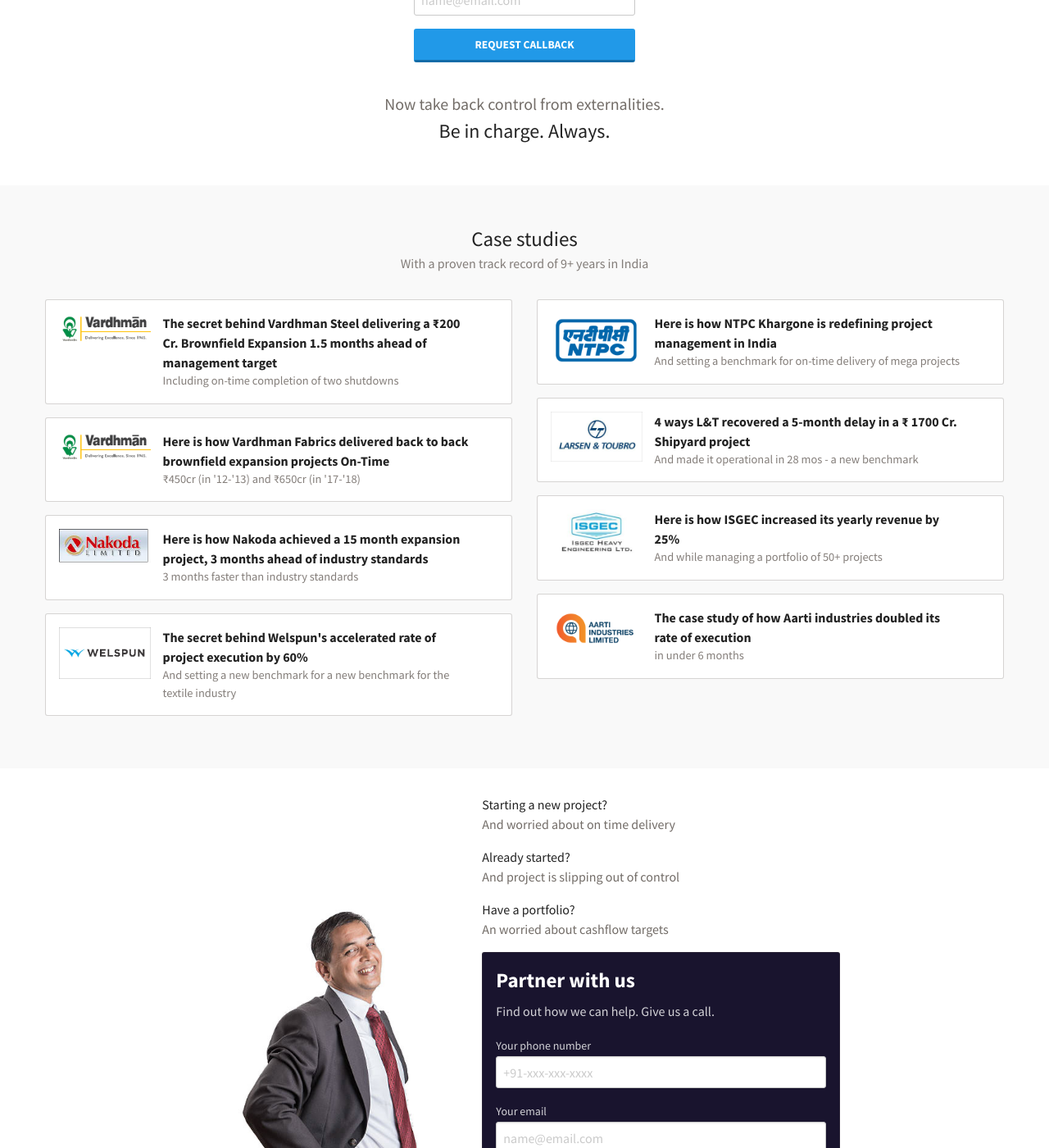
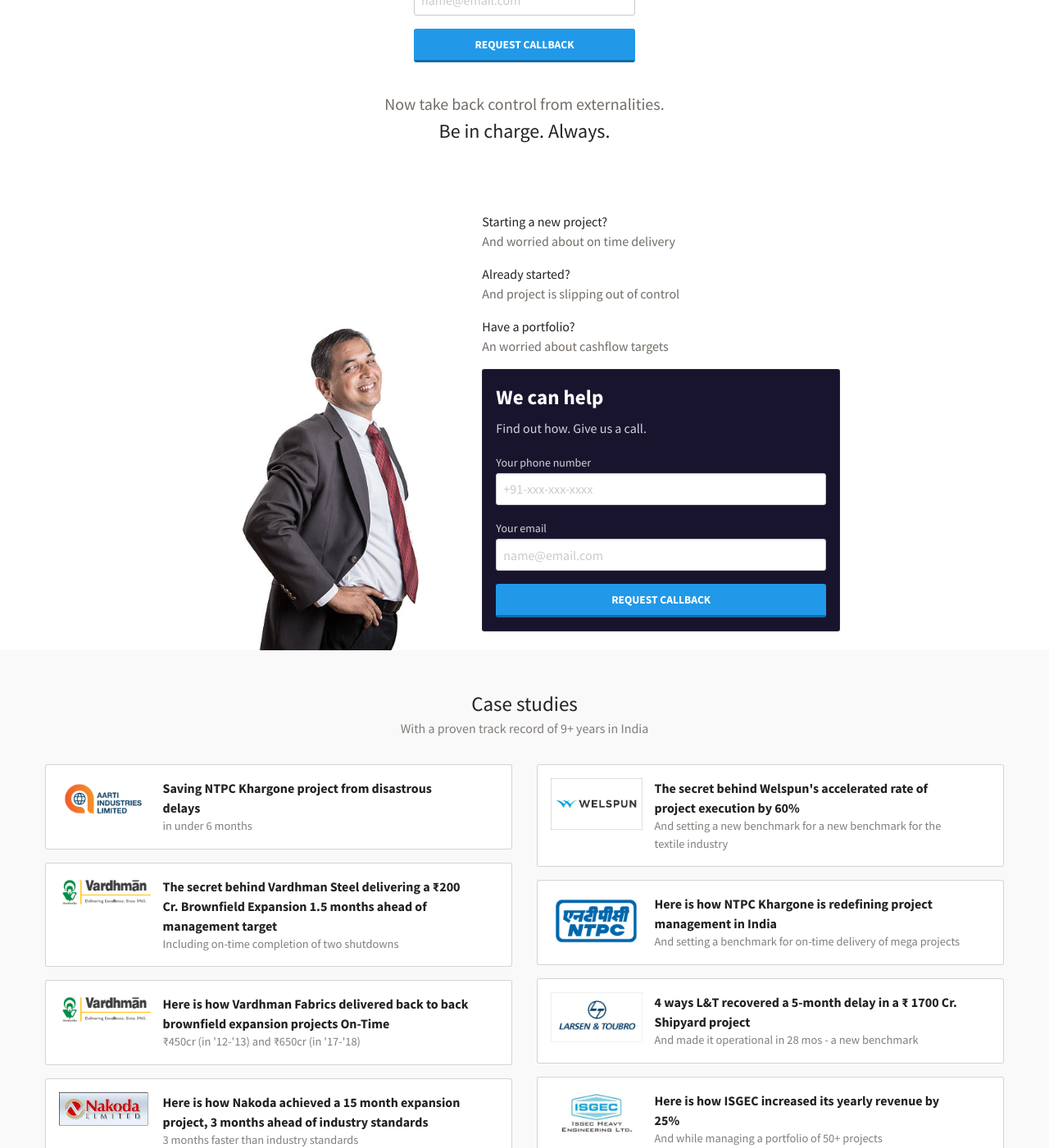
Before and after one commit to AdityaNayak/rz, a Jekyll site: the page built from _pages/index.md, in a window 1280 px wide and 1400 px high, scrolled down 2839 px. Shown: the whole window at 82% size. Built offline with Jekyll 4.4.1, drawn with Linux system fonts in a browser that asks for light colours; some web fonts are replaced; a style sheet for code colours, icons or effects is not loaded.

Commit message:
new ntpc

```diff
--- a/_config.yml
+++ b/_config.yml
@@ -37,7 +37,7 @@
 incremental:      true
 
 # Serving
-url:            "http://127.0.0.1.xip.io:3003"
+# url:            "http://127.0.0.1.xip.io:3003"
 # url: "https://signup.realization.com"
 # url:            "https://mutinylabs.github.io/Realization/"
 # url:            "https://adityanayak.github.io/rz/"
--- a/_includes/footer.html
+++ b/_includes/footer.html
@@ -1,4 +1,41 @@
 
+<div class="wbg">
+<!-- <div>
+	Awards
+</div> -->
+<div class="row">
+	<div class="small-12 medium-10 large-8 small-centered columns text-center s-ws-top">
+		<!-- <h4 class="bkc s-ws-bottom-p">Partner with us</h4> -->
+		<div class="row">
+			<div class="small-8 small-centered medium-uncentered medium-5 columns b-ws-top b-ws-top-p">
+				<img src="{{site.url}}/assets/img/human.jpg">
+			</div>
+			<div class="small-12 medium-7 medium-uncentered columns text-left s-ws-top">
+				<div class="bkc nm">Starting a new project?</div>
+				<div class="s-ws-bottom">And worried about on time delivery</div>
+				<div class="bkc  nm">Already started?</div>
+				<div class="s-ws-bottom">And project is slipping out of control</div>
+				<div class="bkc  nm">Have a portfolio?</div>
+				<div class="s-ws-bottom">An worried about cashflow targets</div>
+				<!-- <div class="m-ws-top scolor">We have you covered</div> -->
+
+				<div class="callout dbbg">
+					<h4 class="wc bold">We can help</h4>
+					<p class="wcolor">Find out how. Give us a call.</p>
+					<form action="https://formspree.io/aditya@mutinylabs.in" method="POST">
+						<label class="wcolor">Your phone number
+						<input type="tel" name="telephone" class="fullwidth" placeholder="+91-xxx-xxx-xxxx"></label>
+						<label class="wcolor">Your email
+						<input type="email" name="mail" class="fullwidth" placeholder="name@email.com"></label>
+						<input type="hidden" name="_next" value="http://signup.realization.com/thankyou.html"/>
+						<input type="submit" name="" class="button fullwidth nm" value="Request Callback">
+					</form>
+				</div>
+			</div>
+		</div>
+	</div>
+</div>
+</div>
 <div class="lgbg">
 	<div class="row">
 		<div class="small-12 columns text-center b-ws-top m-ws-bottom">
@@ -49,43 +86,6 @@
 			{% endfor %}
 		</div>
 	</div>
-</div>
-<div class="wbg">
-<!-- <div>
-	Awards
-</div> -->
-<div class="row">
-	<div class="small-12 medium-10 large-8 small-centered columns text-center s-ws-top">
-		<!-- <h4 class="bkc s-ws-bottom-p">Partner with us</h4> -->
-		<div class="row">
-			<div class="small-8 small-centered medium-uncentered medium-5 columns b-ws-top b-ws-top-p">
-				<img src="{{site.url}}/assets/img/human.jpg">
-			</div>
-			<div class="small-12 medium-7 medium-uncentered columns text-left s-ws-top">
-				<div class="bkc nm">Starting a new project?</div>
-				<div class="s-ws-bottom">And worried about on time delivery</div>
-				<div class="bkc  nm">Already started?</div>
-				<div class="s-ws-bottom">And project is slipping out of control</div>
-				<div class="bkc  nm">Have a portfolio?</div>
-				<div class="s-ws-bottom">An worried about cashflow targets</div>
-				<!-- <div class="m-ws-top scolor">We have you covered</div> -->
-
-				<div class="callout dbbg">
-					<h4 class="wc bold">Partner with us</h4>
-					<p class="wcolor">Find out how we can help. Give us a call.</p>
-					<form action="https://formspree.io/aditya@mutinylabs.in" method="POST">
-						<label class="wcolor">Your phone number
-						<input type="tel" name="telephone" class="fullwidth" placeholder="+91-xxx-xxx-xxxx"></label>
-						<label class="wcolor">Your email
-						<input type="email" name="mail" class="fullwidth" placeholder="name@email.com"></label>
-						<input type="hidden" name="_next" value="http://signup.realization.com/thankyou.html"/>
-						<input type="submit" name="" class="button fullwidth nm" value="Request Callback">
-					</form>
-				</div>
-			</div>
-		</div>
-	</div>
-</div>
 </div>
 <div class="lgbg">
 	<div class="row">
--- /dev/null
+++ b/_posts/2019-03-22-ntpc-new.md
@@ -0,0 +1,203 @@
+---
+layout: post
+title: "5 simple things that that were able to save NTPC Khargone project from disastrous delays"
+categories: jekyll update
+head: Saving NTPC Khargone project from disastrous delays
+subhead: in under 6 months
+logo: aarti.png
+cover: aarti.jpg
+company: Aarti industries Ltd
+---
+
+
+<h5 class="bkc bold">We now have the most sophisticated and dynamic project management systems.
+So why the problem of projects being late and overbudget still remains unsolved?
+</h5>
+
+While world has seen tremendous advancements and innovations in supply chain and operations management
+systems, bringing immense benefits to enterprises. Yet, projects continue to lag far behind. According to
+Mckinsey latest report on Megaprojects, Nine out of ten large infrastructure projects are late and over budget.
+
+
+<div class="callout dbbg">
+	<div class="row">
+		<div class="small-8 columns">
+			<p class="s wc">
+				<span class="bold">Why? </span> The project management infrastructure has become a beast, swallowing endless data and countless hours, but still unable to provide information which is READY-TO-ACT. Whether it’s executive reviews or day-to-day decisions on the frontline, managers are drowning in oceans of data but still complain about dated and incomplete information.
+			</p>
+		</div>
+<div class="small-4 columns">
+	<img src="{{site.url}}/assets/img/ig1.png">
+</div>
+</div>
+</div>
+So first lets address the elephant in the room. THE DATA. You might still be thinking how can data be the culprit for project delays. In fact the data has been termed as the ‘New Gold’ by many.
+Hang on! Don’t jump the gun. We are getting there. Data is of no use if it doesn’t provide pinpointed
+information. Information which is reliable and can be immediately acted on.
+But the ground reality is the data available to different stakeholders in project is subjective and requires
+interpretation to arrive at any decision. Think about the ever changing project dynamics.
+Current project infrastructure are not adequate to support automatic flow of Information keeping Top
+Management, PMO and Front Line Execution DISCONNECTED, always.
+
+<h5 class="bkc bold">One Project, Three disconnected views</h5>
+<div class="text-center">
+	<img src="{{site.url}}/assets/img/ig2.png">
+</div>
+
+<div class="bkc bold">Implications of Disconnected Project Systems = No Ready-to-Act Information</div>
+1. Management is blindsided - Backward-looking Reports
+2. Front line is isolated.
+3. PMO is ineffective and rising overhead costs
+
+
+<h5 class="bkc bold">3 Ways NTPC solved these problems</h5>
+
+Before we get on to the solutions, first lets understand what are the problems we are addressing how
+they had been solved traditionally in a unsuccessful ways.
+
+
+<h6 class="bkc bold">Problem 1</h6>
+<div class="bold">Planning and Execution are DISCONNECTED</div>
+Construction/ Infrastructure projects are dynamic. Even the most well laid out
+plans go awry soon after they are created.
+
+<h6 class="bkc bold">Traditional way</h6>
+<div class="bold">Creation of detailed rigid plan, which can’t be used in execution</div>
+It is widely believed that the creation of detailed plan at the start should largely
+take care of the project execution in later part. Actually, it should be like that.
+Isn’t plan should serve as the project delivery guideline for the frontline
+execution. But the plan fails to do so.
+Plan at this detailed level are hardly understood by the front line. Forcing
+executioners to have their own interpretation of the plan which might not be
+aligned with the project delivery roadmap.
+
+<div class="text-center">
+<img src="{{site.url}}/assets/img/ig3.png">
+</div>
+
+<div class="callout dbbg">
+	<p class="bold wc">
+Case study: NTPC ₹5580 cr Super Thermal Power plant
+</p>
+<p class="s wc">
+Projects in this category involve over 30 big contractors and vendors for individual packages of work. On top of that, there
+are over 10,000 drawing approvals and thousands of major and minor orders involved in such projects. Combining these
+individual schedules can generate a plan that has 100,000+ tasks with thousands of intra and inter package dependencies.
+All of the above, essentially meant that plans were never used in execution.
+</p>
+</div>
+<h6 class="bkc bold">
+Solution 1: Execution Oriented Plan
+</h6>
+
+With Realization’s SMART project delivery system, the original plan was converted into a 1600 tasks plan.
+Zooming out, only 30 Focus &amp; Finish tasks pack the entire project ‘in a nutshell’ for executives. Zooming in,
+execution details and procedures are captured as subtasks and checklists below the 1600 tasks.
+Planning this way ensured the project can be managed with relative simplicity and stability. Subtasks and
+checklists can be modified on the fly by the frontline without affecting the critical path. The 30-task delivery
+roadmap highlights critical packages for executives, from where they can drill down as needed.
+The integrated plan meant that the same planned being followed by all the stakeholders across project including
+the external vendors and contractors keeping everyone synchronized with the project priority.
+
+
+<div class="text-center">
+<img src="{{site.url}}/assets/img/ig4.png">
+</div>
+
+<h6 class="bkc bold">
+
+Problem 2: Human Dependent information flow from schedulers to front line and
+vis-à-vis
+</h6>
+
+While there were planning and scheduling systems in place, The front line execution were always lacking
+information on what to do and when to do. Why? The plan could not be converted automatically to daily
+schedules for front line. Front line had a list of tasks to be executed without any prioritized schedule. This
+frequently forced front line to set their own targets which hurt project delivery.
+
+Similarly, the progress updates form the sites have to be updated manually form the spreadsheets and
+DPRs for updating the schedule. This always left a room for subjectivity and error while updating progress.
+Again, this entire exercise was cumbersome and time taking. Once execution began, delays and changes in
+scope and dependencies rendered the information derived from the plan obsolete and, therefore,
+unreliable.
+
+To keep schedule aligned with the current scenario, the planning team has to re-plan frequently. Re-
+planning required huge manual effort to change task details, duration and dependencies. Again a time
+taking process making the new plan obsolete quickly. A VICIOUS cycle. All this while front line missing any
+direction.
+
+
+<div class="callout dbbg">
+	<p class="s wc"><span class="bold">CASE STUDY:</span>The PMC fought a monthly battle to get updates and then to massage the plan to reflect the status that made sense. Executives would often go to the frontline to assess project progress, only to be surprised by delays that
+formal project management reports had not reflected. More importantly, lacking a viable integrated plan, various teams
+prioritized their work locally and were de-synchronized as a result.
+	</p>
+</div>
+
+<h6 class="bkc bold">
+Solution 2: Automated Roll-down/ Roll-up
+</h6>
+
+While there were planning and scheduling systems in place, The front line execution were always lacking
+information on what to do and when to do. Why? The plan could not be converted automatically to daily
+schedules for front line. Front line had a list of tasks to be executed without any prioritized schedule. This
+frequently forced front line to set their own targets which hurt project delivery.
+Similarly, the progress updates form the sites have to be updated manually form the spreadsheets and
+DPRs for updating the schedule. This always left a room for subjectivity and error while updating progress.
+Again, this entire exercise was cumbersome and time taking. Once execution began, delays and changes in
+scope and dependencies rendered the information derived from the plan obsolete and, therefore,
+unreliable.
+To keep schedule aligned with the current scenario, the planning team has to re-plan frequently. Re-
+planning required huge manual effort to change task details, duration and dependencies. Again a time
+taking process making the new plan obsolete quickly. A VICIOUS cycle. All this while front line missing any
+direction.
+
+<div class="text-center">
+<img src="{{site.url}}/assets/img/ig5.png">
+</div>
+
+
+
+<h6 class="bkc bold">
+Problem 3: DISCOnNECT between management view and actual project status
+</h6>
+Senior management feared that they might be getting blindsided to issues that are truly critical to the project
+and last minute surprises could cause significant delays to the project. The ‘Hydrotest’ milestone had already
+suffered delays and senior management did not want the same to happen to the subsequent milestones
+
+
+<h6 class="bkc bold">
+Solution 3: Forward-looking alerts
+</h6>
+As engineering submits drawings, purchasing places orders and execution teams fill Daily Progress
+Reports, Realization’s Project Delivery System not only updates the project plan but also provides
+forward-looking status to executives and project managers. Last minute surprises for executives are
+fewer, and everyone proactively takes care of the issues that are slowing the project down.
+
+
+<div class="callout dbbg">
+	<p class="s wc">
+		Power Plant projects are large and complex in nature with many external stake holders. NTPC has over 40 years of experience in executing such projects. Our project management teams are amongst the best in the country and the world.
+</p>
+<p class="s wc">
+		Yet, because of the dynamic nature of projects, synchronization (of various internal and external partners) and having meaningful signals to facilitate management control are practical challenges that we have recognized and been trying to address and improve for a long time. Realization's TOC based methodology and Concerto system have helped us in addressing these aspects of project management
+</p><p class="s wc">
+		In NTPC Khargone, within a month of starting the implementations of Project Analytics , our project management team had complete visibility of the bottleneck areas. Even when new bottlenecks are emerging, we are not taken by surprise. This enabled Team Khargone to take a lot of actions pro-actively and now our entire management team has full control on the due dates. We are going to complete major milestones on time. Some welcome changes that are helping us in pro-active decisions and actions are:</p>
+<ol class="wc s">
+	<li>Priorities are aligned for project level of management - decisions and subsequent actions are faster</li>
+<li>Each level of management have reliable, unbiased and meaningful visibility of their respective areas</li>
+<li>Warning signals from the system are definitely forward-looking</li>
+</ol>
+<p class="s wc">
+		We are confident that we are going to achieve all the remaining milestones on time and we are implementing the Project Analytics system in a second Thermal Power plant project in Patratu
+	</p>
+	<div class="row">
+		<div class="small-2 columns">
+			<img src="{{site.url}}/assets/img/profile/ajayshukla.jpeg" class="circle-img br">
+		</div>
+<div class="small-10 columns np">
+			<div class="wc">Mr. Ajay Shukla</div>
+<div class="s wcolor">AGM, NTPC</div>
+</div>
+	</div>
+</div>
```
Also changed, not shown: assets/img/ig1.png (added), assets/img/ig2.png (added), assets/img/ig3.png (added), assets/img/ig4.png (added), assets/img/ig5.png (added).
